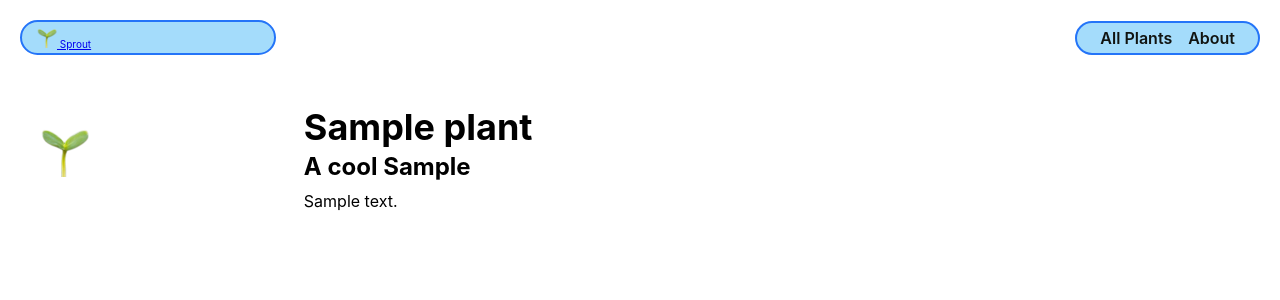
After one commit to llihwerd/sprout, a Django app: page /plants/1/ in a window 1280 px wide. The commit adds this page. Shown: the top 300 px of the page. Run offline with Django 4.2, Linux system fonts and the light colour scheme; tables that the repository leaves empty hold one stand-in row (values such as "Sample post").

Commit message:
update detail view

```diff
--- /dev/null
+++ b/main_app/static/css/plants/plant-detail.css
@@ -0,0 +1,219 @@
+.plant-container {
+  padding: 35px 30px;
+  display: flex;
+  flex-direction: column;
+  align-items: center;
+  justify-content: center;
+}
+
+.plant-img {
+  width: 75%;
+  max-width: 350px;
+}
+
+.usr-img {
+  width: 100%;
+  border-radius: var(--card-border-radius);
+}
+
+.plant-details {
+  width: 98%;
+}
+
+.plant-actions {
+  margin-top: 20px;
+}
+
+.feedings-toy-container {
+  display: flex;
+  flex-direction: column;
+  padding-bottom: 20px;
+  align-items: center;
+}
+
+.subsection-title {
+  display: flex;
+  align-items: center;
+  margin-bottom: 12px;
+}
+
+.subsection-content {
+  margin: 0 8px;
+}
+
+.toy-container {
+  display: flex;
+  align-items: center;
+  flex-wrap: wrap;
+}
+
+.color-block {
+  opacity: 0.8;
+  height: 25px;
+  width: 25px;
+  margin-right: 10px;
+}
+
+.unfed,
+.fed,
+.no-toys,
+.all-toys {
+  margin: 0;
+  font-weight: bold;
+}
+
+.unfed,
+.no-toys {
+  color: var(--danger);
+}
+
+.fed,
+.all-toys {
+  color: var(--submit);
+}
+
+.plant-details h1 {
+  font-size: var(--font-xxl);
+  margin: 15px 0 3px;
+}
+
+.plant-details h2 {
+  font-size: var(--font-xl);
+  margin: 0 0 10px;
+  margin-top: 0;
+  margin-bottom: 10px;
+}
+
+.plant-details h3 {
+  margin: 20px 0 10px;
+  font-size: var(--font-l);
+}
+
+.plant-details p {
+  font-size: var(--font-reg);
+  margin: 5px 0;
+}
+
+.feedings-toy-container > section {
+  width: 80%;
+  min-width: 360px;
+  border: var(--borders);
+  border-radius: var(--card-border-radius);
+  padding: 10px;
+  box-shadow: var(--card-box-shadow);
+  display: flex;
+  flex-direction: column;
+  justify-content: center;
+  margin-bottom: 20px;
+}
+
+.subsection-title img {
+  height: 42px;
+  margin-left: 8px;
+}
+
+.subsection-title img:first-of-type {
+  margin-left: 16px;
+}
+
+.feedings h2,
+.toys h2 {
+  font-size: 3.2rem;
+  margin: 0;
+}
+
+.feedings h3,
+.toys h3 {
+  font-size: var(--font-xl);
+  margin: 10px 0;
+}
+
+.subsection-content p,
+.subsection-content input,
+.subsection-content select {
+  font-size: var(--font-l);
+}
+
+.subsection-content input,
+.subsection-content select {
+  margin-left: 5px;
+  padding: 3px;
+}
+
+.feedings table {
+  width: calc(100% - 16px);
+  text-align: left;
+  border-collapse: collapse;
+  margin: 0 8px;
+}
+
+.feedings td {
+  padding: 8px 5px;
+  font-size: var(--font-reg);
+}
+
+.feedings th {
+  font-size: var(--font-l);
+  padding: 5px 5px 0;
+  border-bottom: rgb(36, 116, 248) solid 2px;
+}
+
+.feedings tr:nth-child(even) {
+  background-color: #f3f3fd;
+}
+
+.toy-container p {
+  margin: 12px 0;
+}
+
+.toy-container a {
+  text-decoration: none;
+  color: #111;
+}
+
+.toy-container .btn {
+  padding: 3px 10px;
+  margin-left: 10px;
+}
+
+#file-input {
+  overflow: hidden;
+  position: absolute;
+  width: 0.1px;
+  height: 0.1px;
+}
+
+#file-name {
+  margin-bottom: 10px;
+}
+
+@media only screen and (min-width: 768px) {
+  .plant-container {
+    padding: 35px 30px;
+    flex-direction: row;
+    align-items: center;
+    justify-content: start;
+  }
+
+  .plant-img {
+    width: 25%;
+    max-width: 250px;
+    margin-right: 25px;
+  }
+
+  .feedings-toy-container {
+    flex-direction: row;
+    justify-content: space-around;
+    align-items: flex-start;
+  }
+
+  .feedings-toy-container > section {
+    width: 45%;
+  }
+}
+
+@media only screen and (min-width: 1024px) {
+  .feedings-toy-container {
+    padding: 0 40px;
+  }
+}
--- /dev/null
+++ b/main_app/templates/plants/detail.html
@@ -0,0 +1,28 @@
+{% extends 'base.html' %}
+{% load static %}
+
+{% block head %}
+<link
+  rel="stylesheet"
+  type="text/css"
+  href="{% static 'css/plants/plant-detail.css' %}"
+/>
+{% endblock %}
+
+{% block content %}
+
+<section class="plant-container">
+  <div class="plant-img">
+    <img
+      src="{% static 'images/sprout.png' %}"
+      alt="A sprouted plant"
+    >
+  </div>
+  <div class="plant-details">
+    <h1>{{ plant.name }}</h1>
+      <h2>A cool {{ plant.species }}</h2>
+    <p>{{ plant.description }}</p>
+  </div>
+</section>
+
+{% endblock %}
--- a/main_app/templates/plants/index.html
+++ b/main_app/templates/plants/index.html
@@ -20,7 +20,7 @@
 <section class="card-container">
   {% for plant in plants %}
     <div class="card">
-      <a href="/plants/{{ plant.id }}">
+      <a href="{% url 'plant-detail' plant.id %}">
         <div class="card-content">
           <div class="card-img-container">
             <img
```
